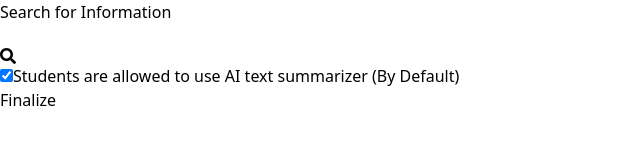
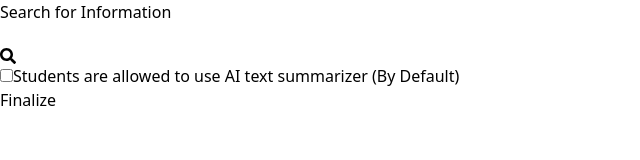
Before and after one commit to patel-aum-yorku/Koru-PA-3, a React (Vite) app: page /search-results in a window 1280 px wide. Shown: the top 160 px of the page, without its empty margins (0-640 px from the left). Built offline with nearby package versions, Linux system fonts and the light colour scheme.

Commit message:
changed checkbox type

```diff
--- a/src/pages/SearchResultsPage.jsx
+++ b/src/pages/SearchResultsPage.jsx
@@ -98,7 +98,7 @@ const SearchResultsPage = () => {
           )}
         </div>
         <div className="mt-4 text-red-400 text-sm">
-          <input type="checkbox" checked readOnly className="mr-2" />
+          <input type="checkbox"  className="mr-2" />
           Students are allowed to use AI text summarizer (By Default)
         </div>
         <button className="w-full mt-4 p-2 bg-green-600 text-white rounded-lg hover:bg-green-700">
```
